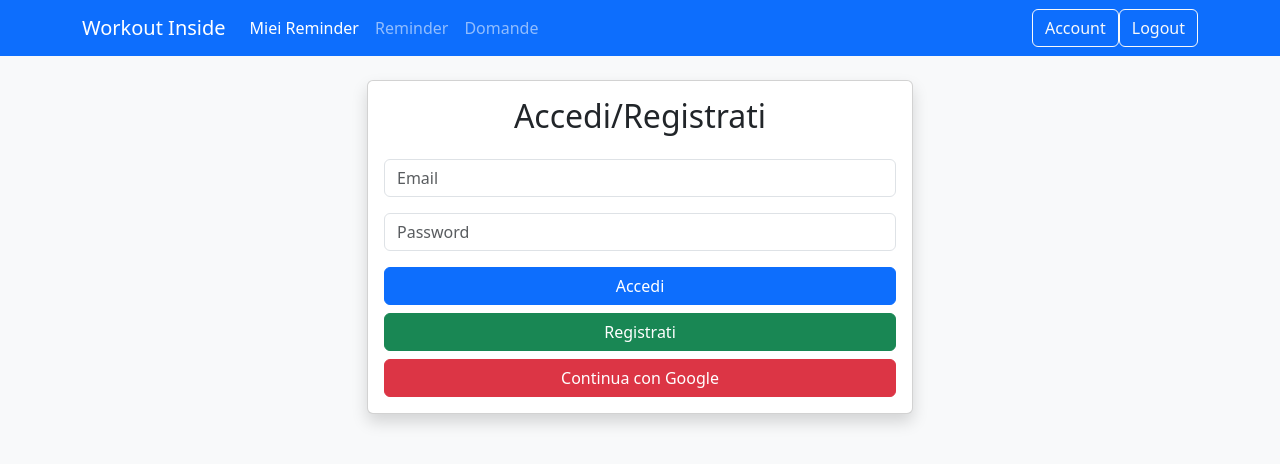
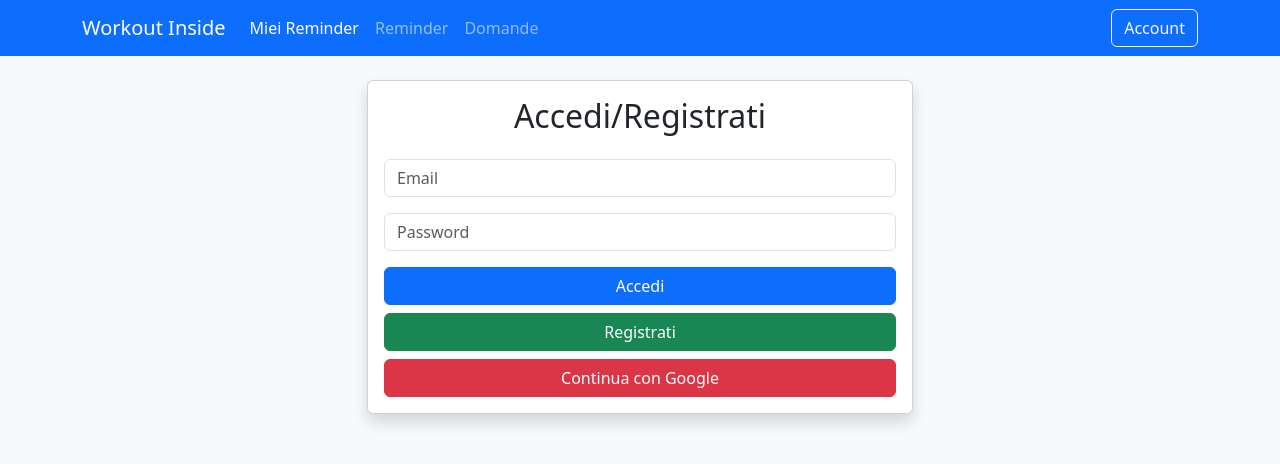
Before and after one commit to iacoposk8/iacoposk8.github.io, a Jekyll site: the page workout-inside/index.html, which Jekyll copies as it is, in a window 1280 px wide. Shown: the top 464 px of the page. Built offline with Jekyll 4.4.1, drawn with Linux system fonts in a browser that asks for light colours; comment, search, counter and statistics services are not loaded.

Commit message:
Update index.html

```diff
--- a/workout-inside/index.html
+++ b/workout-inside/index.html
@@ -27,7 +27,6 @@
           <li class="nav-item"><a class="nav-link" href="#" data-bs-target="questions">Domande</a></li>
         </ul>
         <button id="account-btn" class="btn btn-outline-light">Account</button>
-        <button id="btn-logout" class="btn btn-outline-light">Logout</button>
       </div>
     </div>
   </nav>
@@ -139,6 +138,7 @@
         <div class="modal-body">
           <input type="text" id="nickname-input" class="form-control" placeholder="Inserisci il tuo nickname">
         </div>
+        <button id="btn-logout" class="btn btn-outline-light">Logout</button>
         <div class="modal-footer">
           <button type="button" class="btn btn-secondary" data-bs-dismiss="modal">Chiudi</button>
           <button type="button" class="btn btn-primary" id="save-nickname-btn">Salva</button>
```
